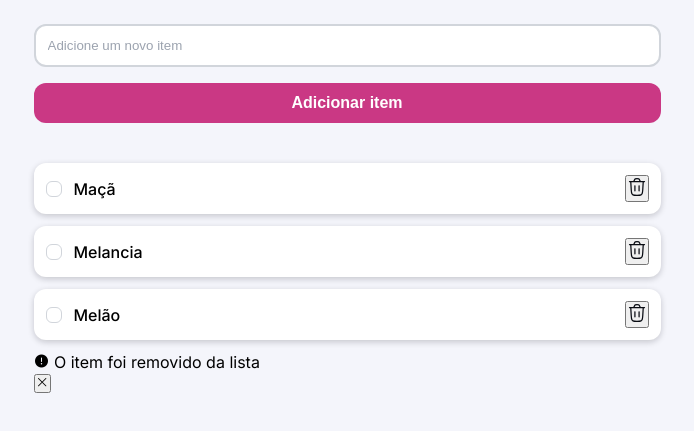
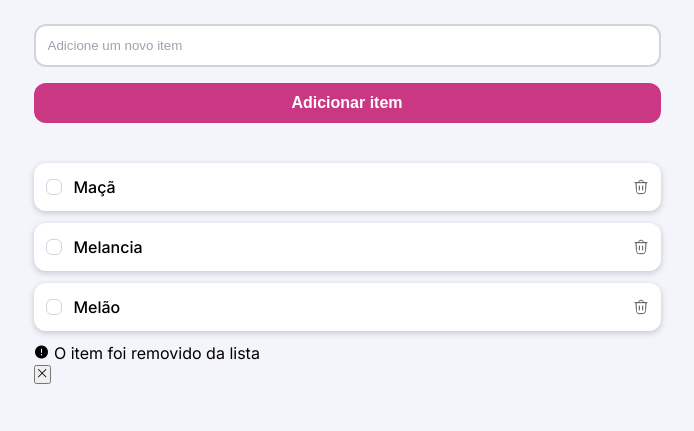
Before and after one commit to erikarodrigues12c/quicklist02mc, a plain HTML site: page index.html in a window 1280 px wide. Shown: the part 185-616 px from the top of the page, without its empty margins (293-987 px from the left). Drawn offline with nearby package versions, Linux system fonts and the light colour scheme; a web font is replaced by a local one.

Commit message:
últimas estilizações da section.list

```diff
--- a/style.css
+++ b/style.css
@@ -150,5 +150,22 @@ main {
                 text-decoration: line-through;
             }
         }
+
+        button {
+            background: none;
+            border: none;
+            display: flex;
+            align-items: center;
+            cursor: pointer;
+
+            img {
+                width: 1.6rem;
+                opacity: 0.7;
+            }
+
+            label {
+                cursor: pointer;
+            }
+        }
     }
 }
```
